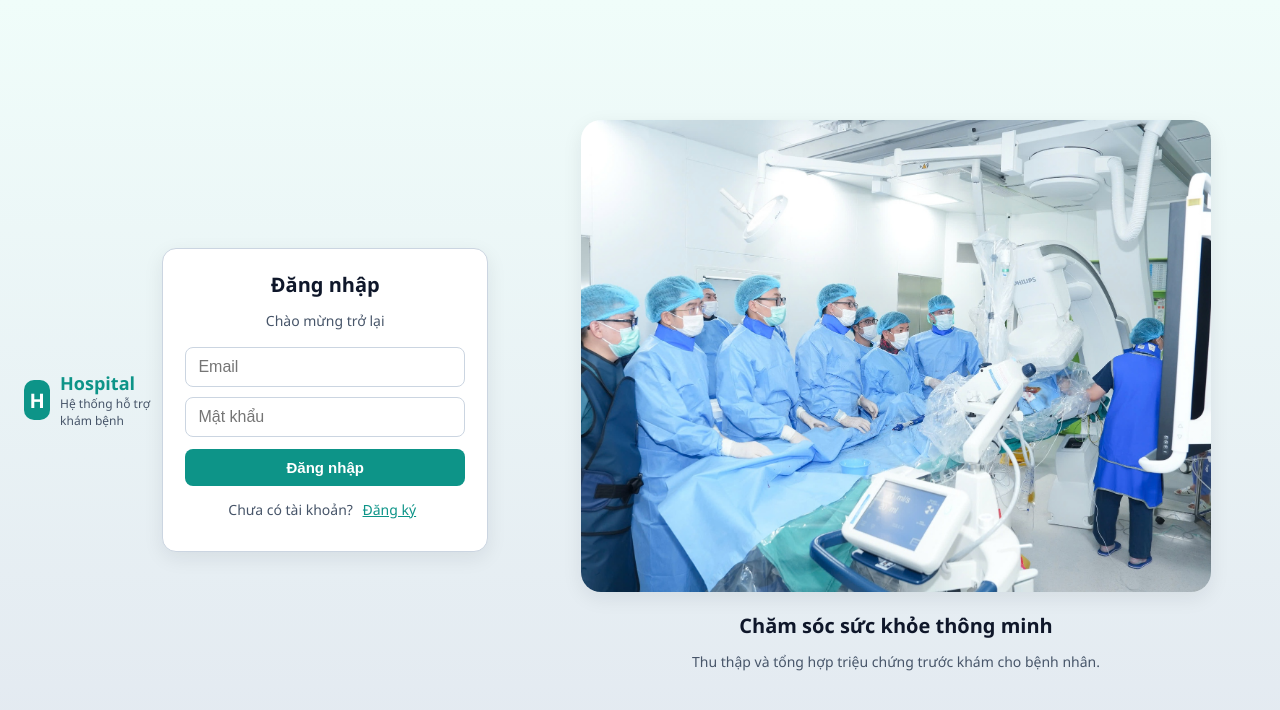
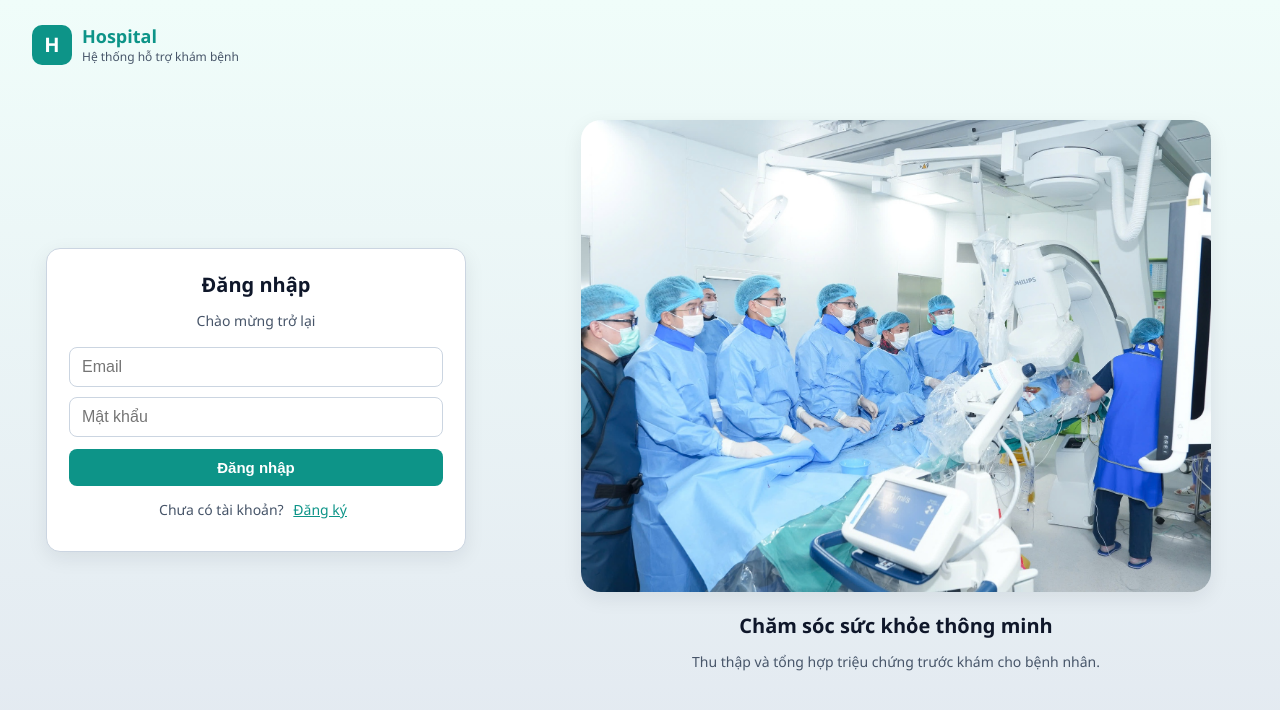
Before and after one commit to Bin102-coder/Hospital-Support, a React (Vite) app in the folder frontend/: page /login in a window 1280 px wide. Shown: the top 710 px of the page. Built offline with nearby package versions, Linux system fonts and the light colour scheme; no server answers.

Commit message:
Fix logo login goc tren trai

```diff
--- a/frontend/src/index.css
+++ b/frontend/src/index.css
@@ -24,7 +24,13 @@ body {
 }
 #root { min-height: 100vh; }
 
-.login-shell { display: flex; min-height: 100vh; }
+.login-shell { display: flex; min-height: 100vh; position: relative; }
+.login-logo {
+  position: absolute; top: 24px; left: 32px; z-index: 20;
+  display: flex; align-items: center; gap: 10px; flex-shrink: 0;
+}
+.login-logo .brand-sub { white-space: nowrap; }
+.login-logo .brand-mark { flex-shrink: 0; }
 .login-left { flex: 0 0 40%; display: flex; align-items: center; justify-content: center; padding: 24px; }
 .login-right { flex: 0 0 60%; display: flex; flex-direction: column; align-items: center; justify-content: center; padding: 24px; gap: 12px; }
 .login-form-wrap { width: 100%; max-width: 420px; }
--- a/frontend/src/pages/Login.jsx
+++ b/frontend/src/pages/Login.jsx
@@ -40,14 +40,14 @@ export default function Login() {
 
   return (
     <div className="login-shell">
+      <div className="login-logo">
+        <div className="brand-mark">H</div>
+        <div>
+          <div className="brand-name">Hospital</div>
+          <div className="brand-sub">Hệ thống hỗ trợ khám bệnh</div>
+        </div>
+      </div>
       <div className="login-left" style={{ maxWidth: 560 }}>
-        <div className="brand-row">
-          <div className="brand-mark">H</div>
-          <div>
-            <div className="brand-name">Hospital</div>
-            <div className="brand-sub">Hệ thống hỗ trợ khám bệnh</div>
-          </div>
-        </div>
         <div className="card login-form-wrap" style={{ marginTop: 0 }}>
           <h2 className="center">{mode === "login" ? "Đăng nhập" : "Đăng ký"}</h2>
           <p className="muted center" style={{ marginBottom: 16 }}>
```
